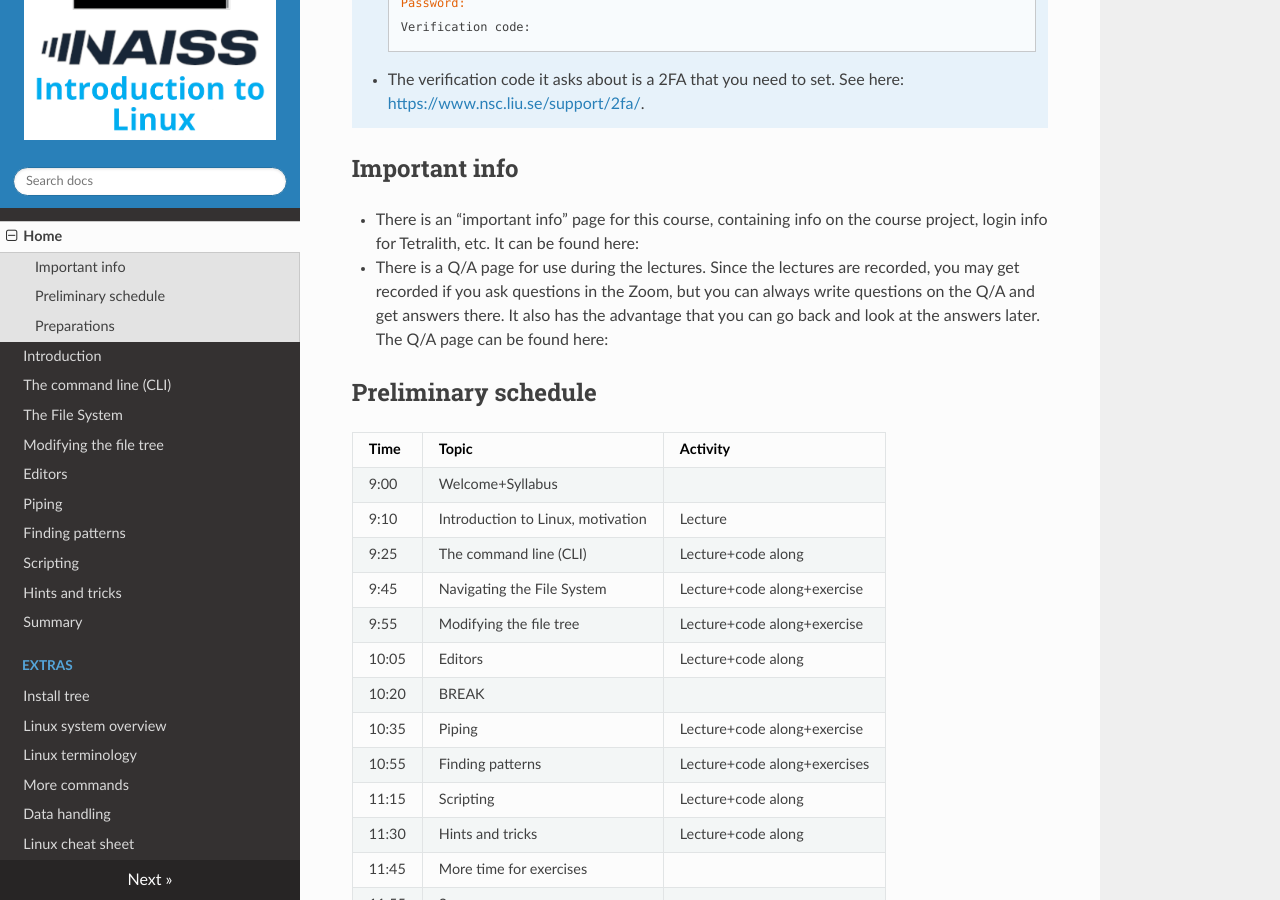
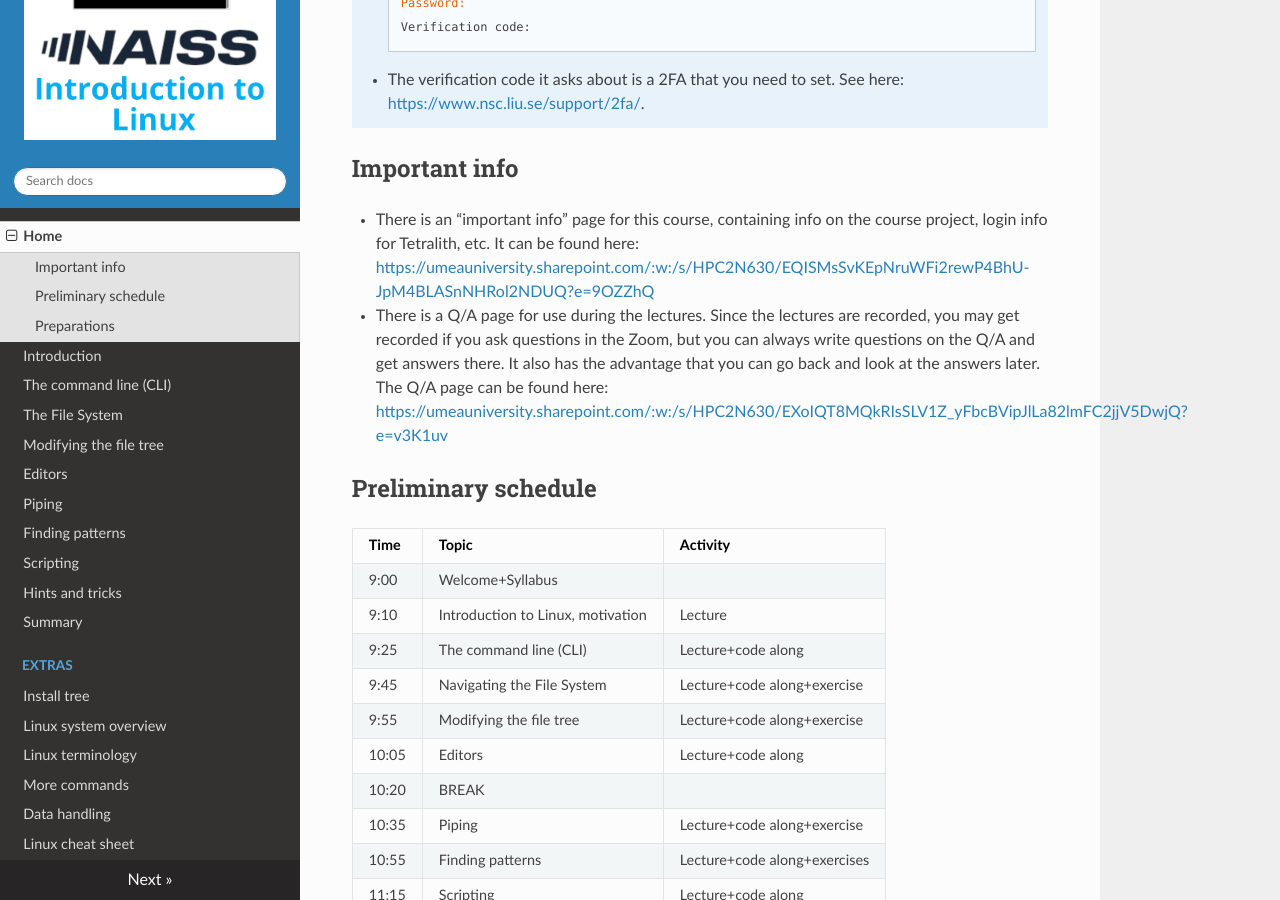
Before and after one commit to hpc2n/intro-linux, an MkDocs documentation site: the page built from docs/index.md, in a window 1280 px wide and 900 px high, scrolled down 1744 px. Built offline with MkDocs 1.6.1, drawn with Linux system fonts in a browser that asks for light colours; nearby versions of some CDN libraries; some of the changed lines change nothing that is shown.

Commit message:
Added links to the Q/A document and the important info document. o365 forms are not available today (server error) so the evaluation survey will be created later

```diff
--- a/docs/index.md
+++ b/docs/index.md
@@ -63,8 +63,8 @@
 
 ## Important info
 
-- There is an "important info" page for this course, containing info on the course project, login info for Tetralith, etc. It can be found here: <a href="" target="_blank"></a>
-- There is a Q/A page for use during the lectures. Since the lectures are recorded, you may get recorded if you ask questions in the Zoom, but you can always write questions on the Q/A and get answers there. It also has the advantage that you can go back and look at the answers later. The Q/A page can be found here: <a href="" target="_blank"></a>
+- There is an "important info" page for this course, containing info on the course project, login info for Tetralith, etc. It can be found here: <a href="https://umeauniversity.sharepoint.com/:w:/s/HPC2N630/EQISMsSvKEpNruWFi2rewP4BhU-JpM4BLASnNHRol2NDUQ?e=9OZZhQ" target="_blank">https://umeauniversity.sharepoint.com/:w:/s/HPC2N630/EQISMsSvKEpNruWFi2rewP4BhU-JpM4BLASnNHRol2NDUQ?e=9OZZhQ</a>
+- There is a Q/A page for use during the lectures. Since the lectures are recorded, you may get recorded if you ask questions in the Zoom, but you can always write questions on the Q/A and get answers there. It also has the advantage that you can go back and look at the answers later. The Q/A page can be found here: <a href="https://umeauniversity.sharepoint.com/:w:/s/HPC2N630/EXoIQT8MQkRIsSLV1Z_yFbcBVipJlLa82lmFC2jjV5DwjQ?e=v3K1uv" target="_blank">https://umeauniversity.sharepoint.com/:w:/s/HPC2N630/EXoIQT8MQkRIsSLV1Z_yFbcBVipJlLa82lmFC2jjV5DwjQ?e=v3K1uv</a>
 
 ## Preliminary schedule
 
```
